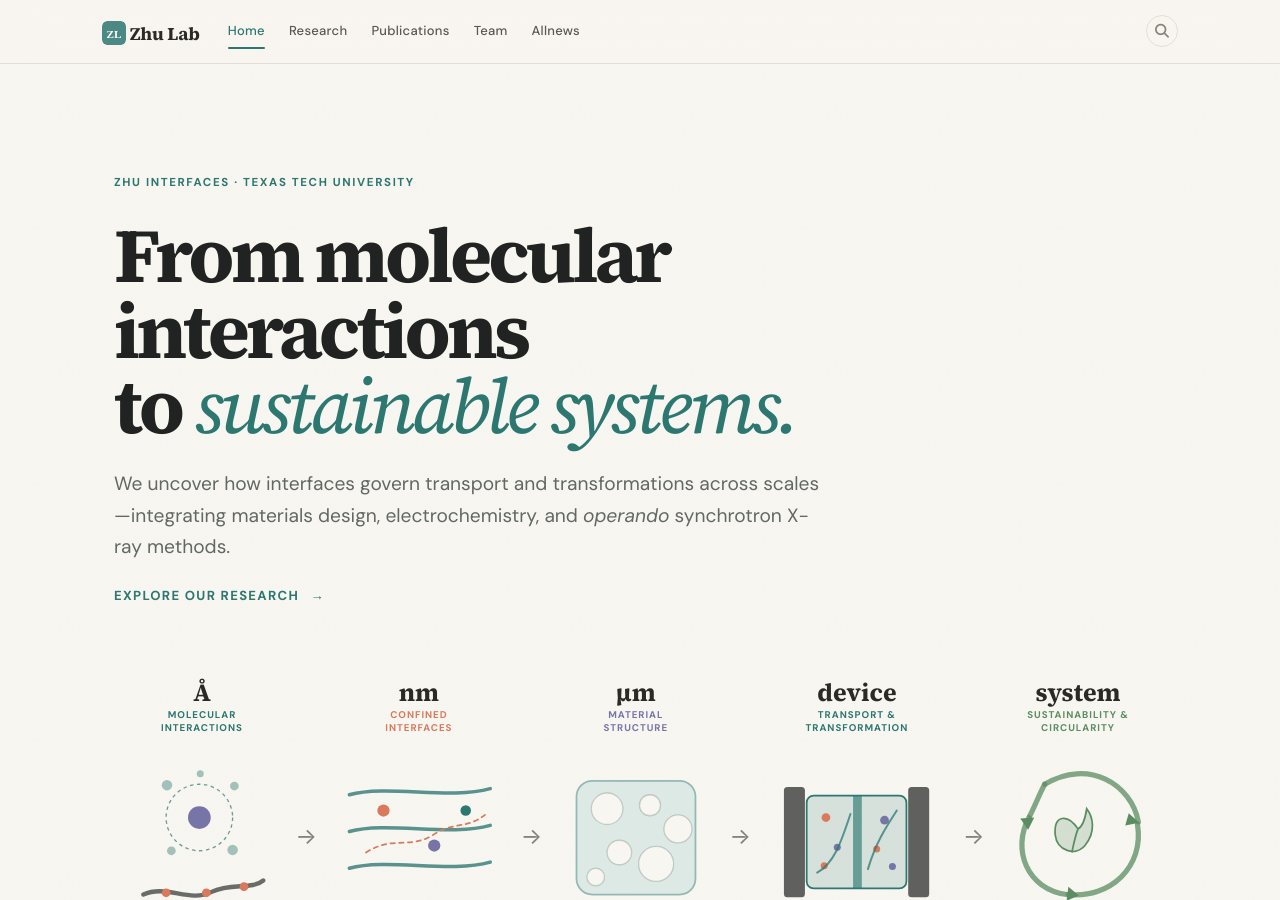
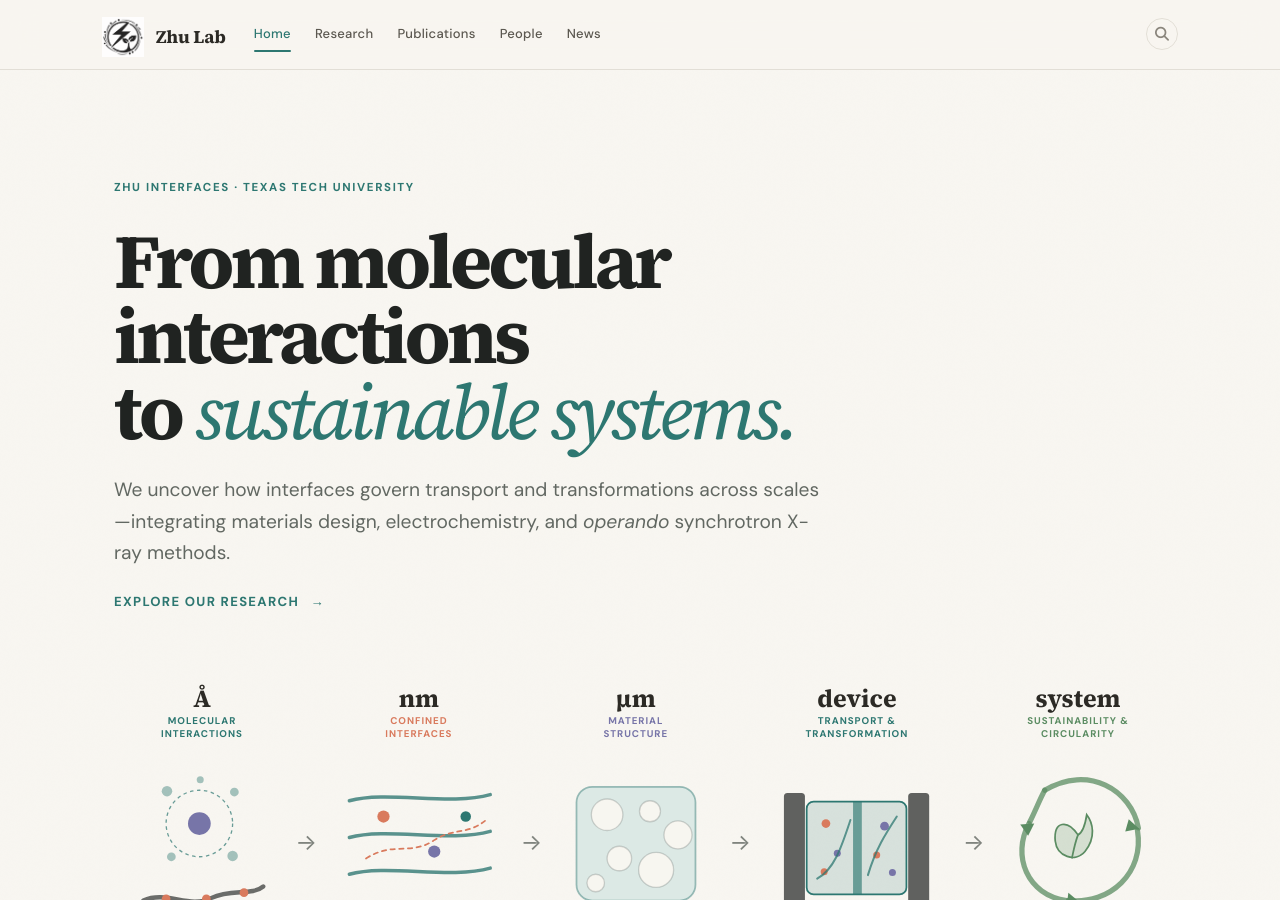
Before and after one commit to yaguangzhu94-byte/zhuinterfaces, a Jekyll site: the page built from _pages/home.md, in a window 1280 px wide and 900 px high. Built offline with Jekyll 4.4.1, drawn with Linux system fonts in a browser that asks for light colours; a style sheet for code colours, icons or effects is not loaded.

Commit message:
Use Zhu Lab logo and clean navigation labels

```diff
--- a/_includes/header.html
+++ b/_includes/header.html
@@ -1,8 +1,8 @@
 <nav class="navbar sticky-top navbar-expand-md">
   <div class="container" style="max-width: var(--container-max);">
     <a class="navbar-brand" href="{{ site.url }}{{ site.baseurl }}/">
-      <img src="{{ site.url }}{{ site.baseurl }}/favicon.svg" width="24" height="24" class="d-inline-block align-text-top" alt="" style="border-radius: 5px;">
-      {{ site.name | escape }}
+      <img src="{{ site.url }}{{ site.baseurl }}/images/zhu-lab-logo.png" width="42" height="42" class="d-inline-block align-middle" alt="Zhu Lab logo" style="object-fit: contain; margin-right: 8px;">
+      <span class="align-middle">{{ site.name | escape }}</span>
     </a>
     <button class="navbar-toggler" type="button" data-bs-toggle="collapse" data-bs-target="#navbarNav" aria-controls="navbarNav" aria-expanded="false" aria-label="Toggle navigation">
       <span class="navbar-toggler-icon"></span>
@@ -15,7 +15,14 @@
         </li>
         {% for nav in site.nav_pages %}
         <li class="nav-item">
-          <a class="nav-link{% if page.url contains nav.name %} active{% endif %}" href="{{ site.url }}{{ site.baseurl }}/{{ nav.name }}">{{ nav.name | capitalize }}</a>
+          {% if nav.name == 'team' %}
+            {% assign nav_label = 'People' %}
+          {% elsif nav.name == 'allnews' %}
+            {% assign nav_label = 'News' %}
+          {% else %}
+            {% assign nav_label = nav.name | capitalize %}
+          {% endif %}
+          <a class="nav-link{% if page.url contains nav.name %} active{% endif %}" href="{{ site.url }}{{ site.baseurl }}/{{ nav.name }}">{{ nav_label }}</a>
         </li>
         {% endfor %}
       </ul>
```
